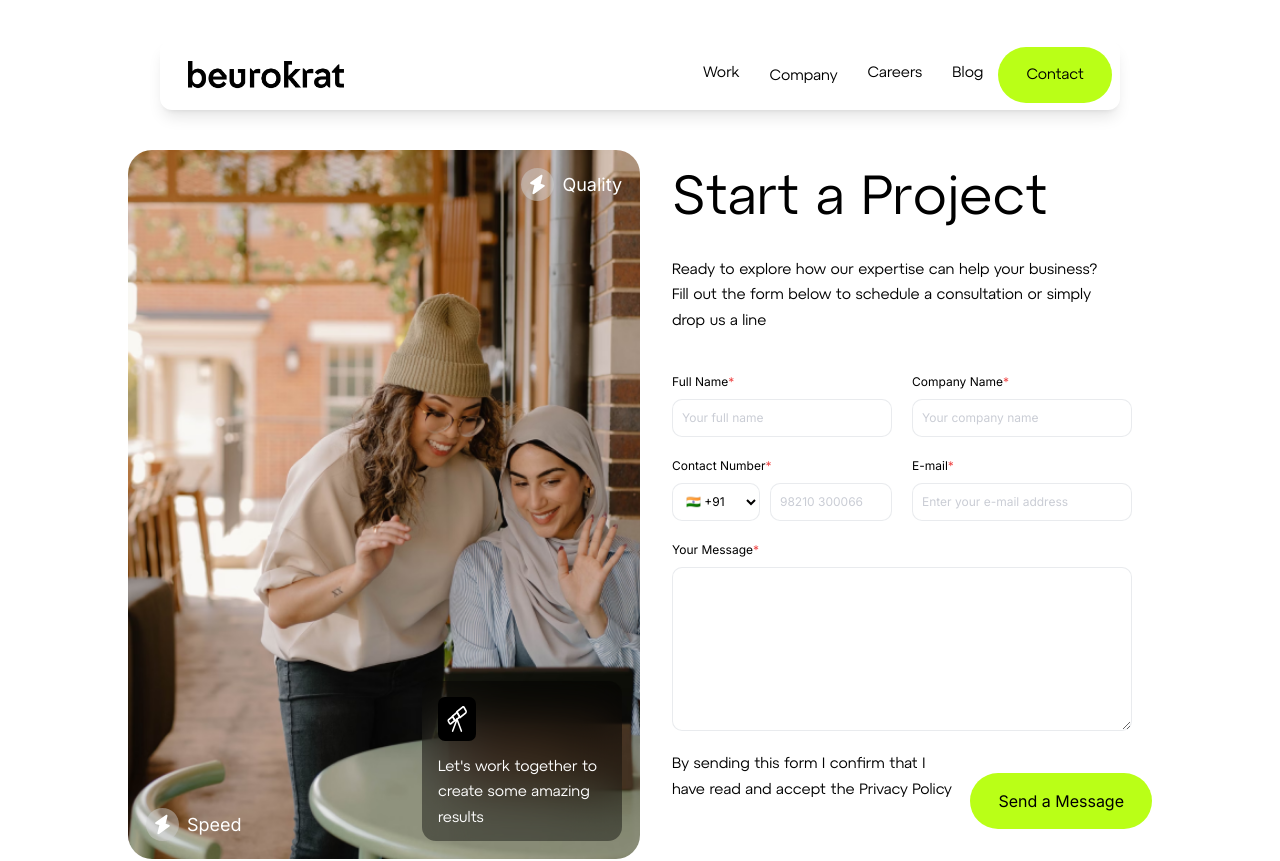
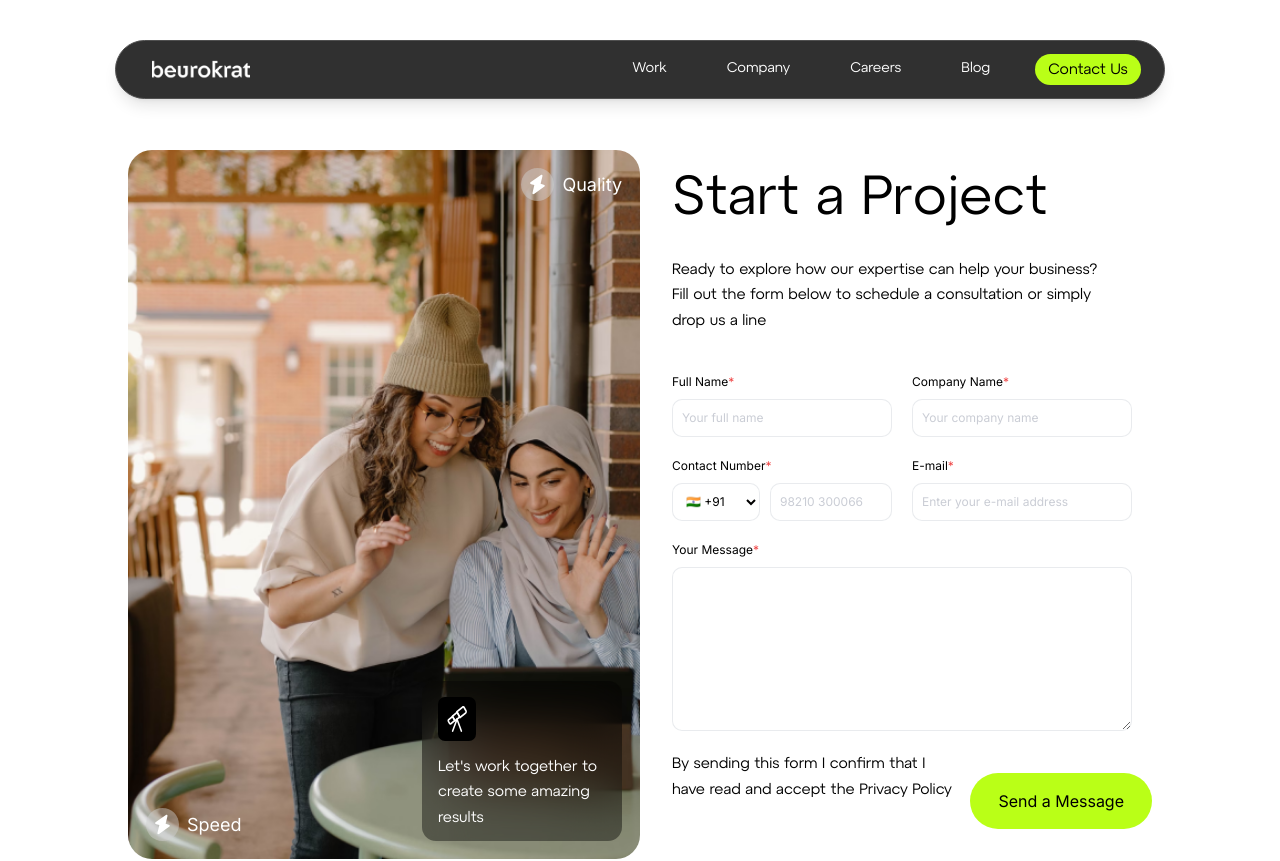
Before and after one commit to Beurokrat/beurokrat, a Next.js app: page /contact in a window 1280 px wide. Shown: the top 861 px of the page. Built offline with nearby package versions, Linux system fonts and the light colour scheme.

Commit message:
navbar update

```diff
--- a/src/app/_components/button/index.tsx
+++ b/src/app/_components/button/index.tsx
@@ -7,7 +7,10 @@ interface ButtonProps {
 
 const Button: React.FC<ButtonProps> = ({ text, onClick }) => {
     return (
-        <button className="link px-7 py-4 rounded-full bg-primary text-black" onClick={onClick}>
+        <button
+            className="link text-[14px] mx-[15px] px-[13px] my-[11px] py-[8px] rounded-full bg-primary text-black"
+            onClick={onClick}
+        >
             {text}
         </button>
     )
--- a/src/app/_components/navbar/index.tsx
+++ b/src/app/_components/navbar/index.tsx
@@ -44,40 +44,46 @@ export default function Navbar() {
 
     return (
         <div style={{ zIndex: 300 }} className="fixed top-0 left-0 right-0 rounded-sm w-full">
-            <div className="my-10 mx-auto rounded-xl bg-white md:h-[70px] sm:h-[70px] flex flex-row items-center justify-between sm:w-[80%] md:w-[75%] shadow-lg">
-                <div className="p-2 flex flex-row items-center justify-between w-full">
+            <div className="my-10 mx-auto border border-[#505050] md:rounded-[38px] sm:rounded-[17px] bg-[#303030] text-white md:h-[59px] sm:h-[59px] flex flex-row items-center justify-between sm:w-[93%] md:w-[82%] shadow-lg">
+                <div className="p-2 flex flex-row leading-none items-center justify-between w-full">
                     <Link href="/">
-                        <img src="/assets/img/logo.png" alt="Beurokrat logo" className="px-5 sm:h-[25px] md:h-[28px]" />
+                        <Image
+                            src="/assets/img/logo_light.png"
+                            alt="Beurokrat logo"
+                            height={19}
+                            width={98}
+                            className="sm:ml-[10px] md:ml-[28px]"
+                        />
                     </Link>
                     {/* Desktop menu */}
-                    <div className="sm:hidden md:block">
+                    <div className="sm:hidden md:flex">
                         <div className="lg:flex hidden">
-                            <Link href="/work" className="m-[15px]">
+                            <Link href="/work" className="pt-[3px] px-[15px] text-[14px] m-[15px]">
                                 Work
                             </Link>
-                            <div
-                                className="m-[15px] relative"
+                            {/* <div
+                                className="text-[14px] m-[15px] relative"
                                 onMouseEnter={handleCompanyHover}
                                 onMouseLeave={handleCompanyLeave}
-                            >
-                                <Link href="/company" className="cursor-pointer">
-                                    Company
-                                </Link>
+                            > */}
+                            <Link href="/company" className="pt-[3px] px-[15px] text-[14px] m-[15px] cursor-pointer">
+                                Company
+                            </Link>
 
-                                {/* {onHover && <NavLinks width={23} />} */}
-                            </div>
-                            <Link href="/careers" className="m-[15px]">
+                            {/* {onHover && <NavLinks width={23} />} */}
+                            {/* </div> */}
+                            <Link href="/careers" className="pt-[3px] px-[15px] text-[14px] m-[15px]">
                                 Careers
                             </Link>
-                            <Link href="/blog" className="m-[15px]">
+                            <Link href="/blog" className="pt-[3px] px-[15px] text-[14px] m-[15px]">
                                 Blog
                             </Link>
-                            <Button text="Contact" onClick={handleClick} />
+                            <Button text="Contact Us" onClick={handleClick} />
                         </div>
                     </div>
                 </div>
                 {/* Mobile menu */}
-                <div className="flex items-center justify-center w-[70px] md:hidden h-full px-4 py-6 rounded-xl bg-primary">
+                <div className="my-[8px] mx-[11px] py-[18px]  flex items-center justify-center w-[70px] md:hidden rounded-xl bg-primary">
                     <button onClick={() => setIsOpen(!isOpen)} className="flex items-center ">
                         <svg width="25" height="12" viewBox="0 0 25 12" fill="none" xmlns="http://www.w3.org/2000/svg">
                             <path d="M1 1H24M1 11H24" stroke="black" strokeWidth="2" strokeLinecap="round" />
```
Also changed, not shown: public/assets/img/logo_light.png.
